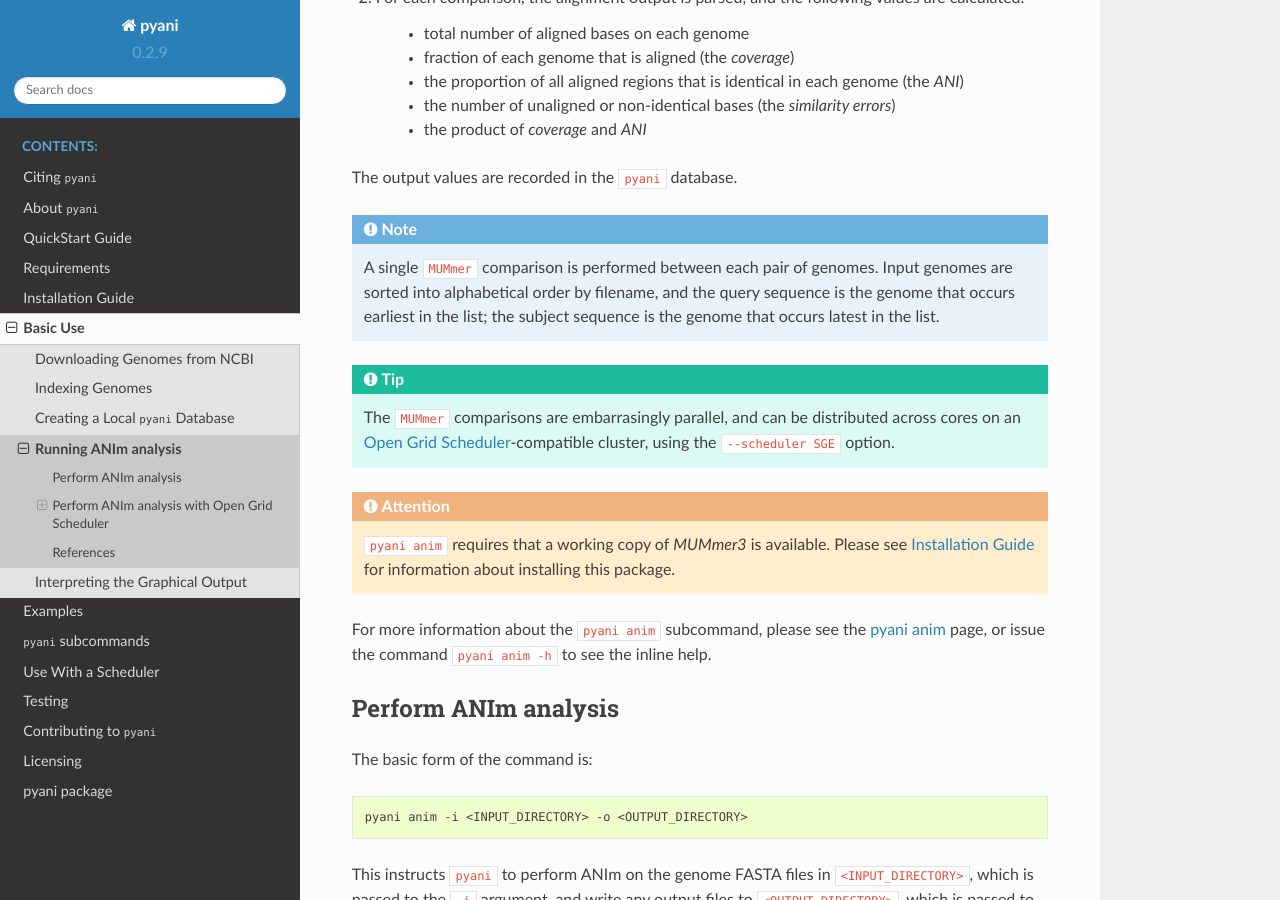
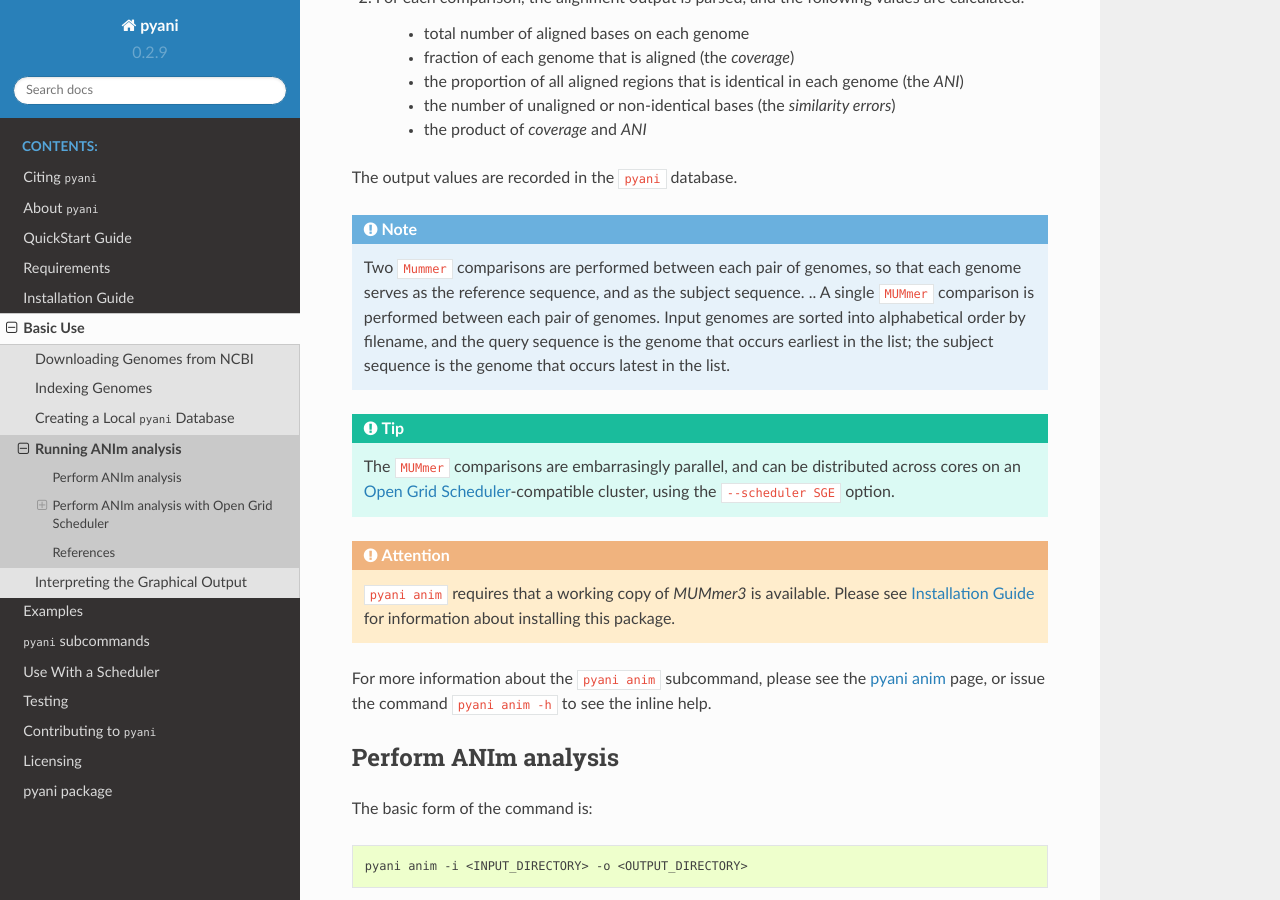
Before and after one commit to widdowquinn/pyani, a Sphinx documentation site: the page built from docs/run_anim.rst, in a window 1280 px wide and 900 px high, scrolled down 368 px. Built offline with Sphinx 7.4.7 and the Read the Docs theme 2.0.0, drawn with Linux system fonts in a browser that asks for light colours.

```diff
--- a/docs/interpreting_plots.rst
+++ b/docs/interpreting_plots.rst
@@ -149,7 +149,7 @@
 
 `pyani` provides both symmetrical and asymmetrical ANI methods:
 
-  - ANIm — symmetrical
+  - ANIm — asymmetrical
   - FastANI — asymmetrical (only available in version 0.3.0-alpha)
   - ANIb — asymmetrical
   - ANIblastall — asymmetrical
--- a/docs/run_anim.rst
+++ b/docs/run_anim.rst
@@ -20,7 +20,8 @@
 The output values are recorded in the ``pyani`` database.
 
 .. NOTE::
-    A single ``MUMmer`` comparison is performed between each pair of genomes. Input genomes are sorted into alphabetical order by filename, and the query sequence is the genome that occurs earliest in the list; the subject sequence is the genome that occurs latest in the list.
+    Two ``Mummer`` comparisons are performed between each pair of genomes, so that each genome serves as the reference sequence, and as the subject sequence.
+    .. A single ``MUMmer`` comparison is performed between each pair of genomes. Input genomes are sorted into alphabetical order by filename, and the query sequence is the genome that occurs earliest in the list; the subject sequence is the genome that occurs latest in the list.
 
 .. TIP::
     The ``MUMmer`` comparisons are embarrasingly parallel, and can be distributed across cores on an `Open Grid Scheduler`_-compatible cluster, using the ``--scheduler SGE`` option.
```
